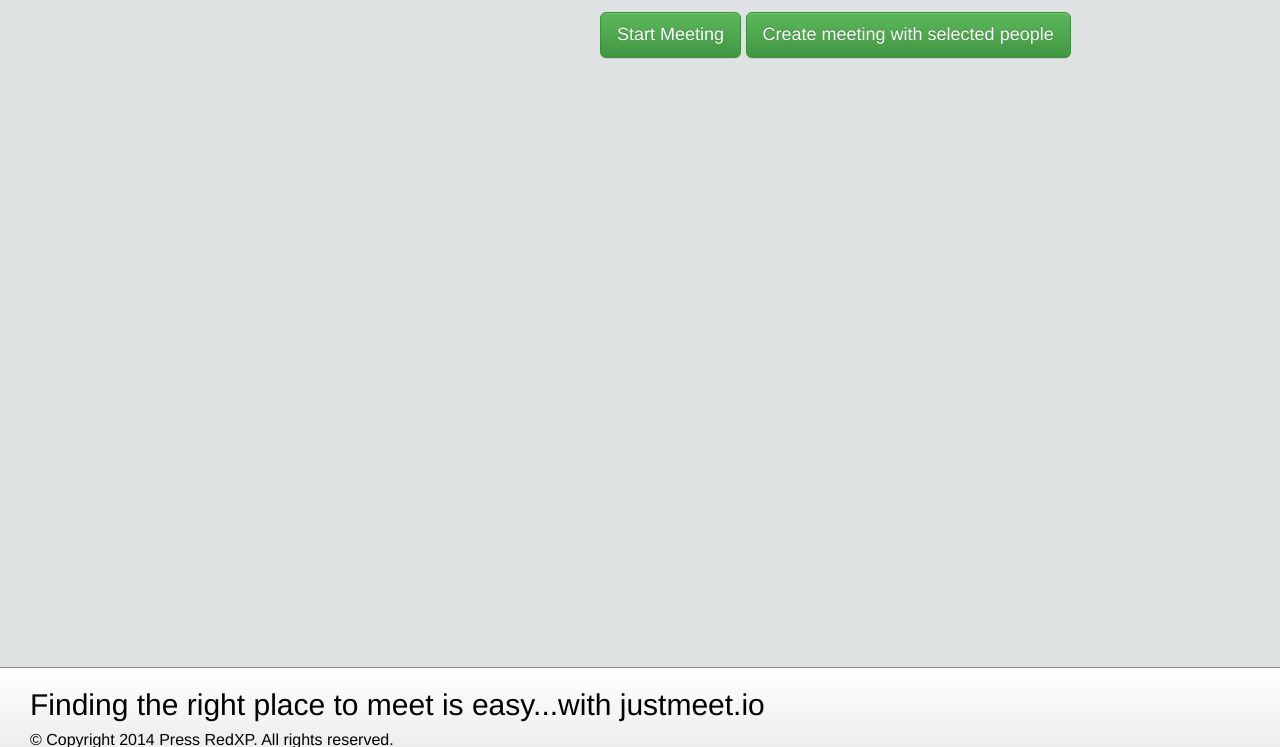
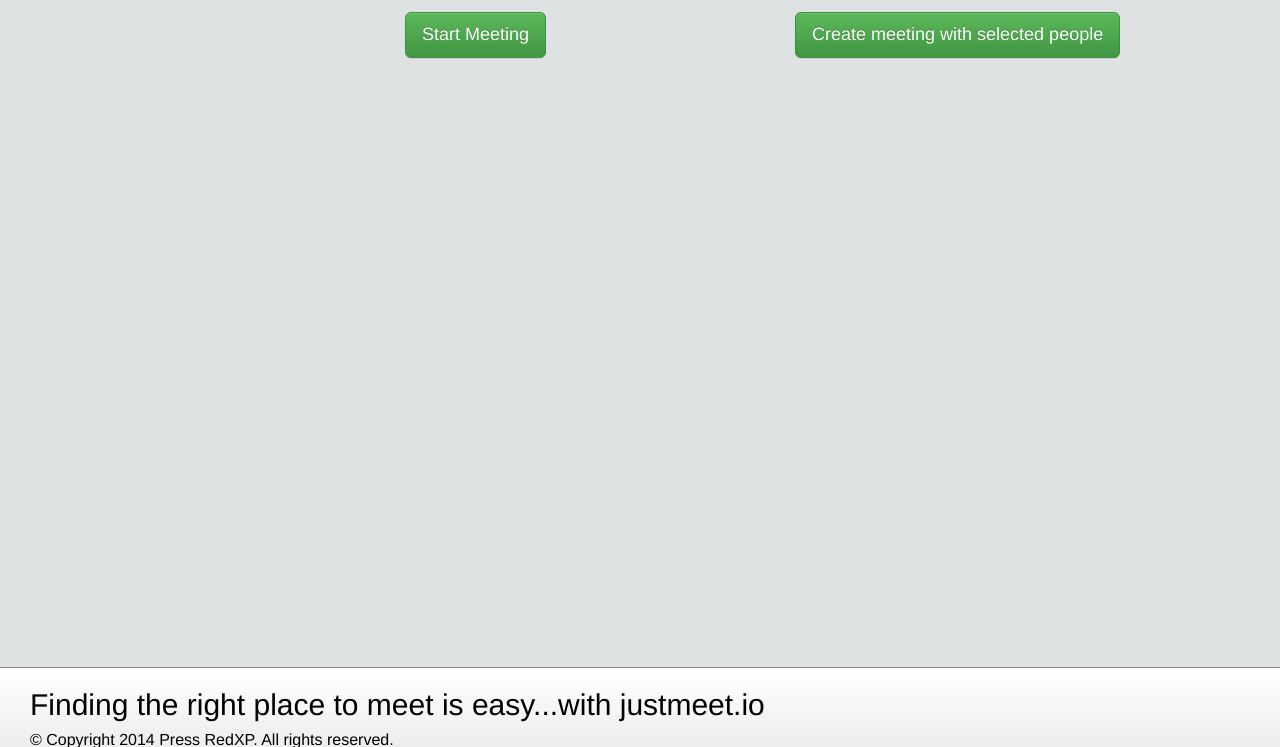
Before and after one commit to PressRedXP/frontend, a plain HTML site: page index.html in a window 1280 px wide. Shown: the part 53-800 px from the top of the page. Drawn offline with nearby package versions, Linux system fonts and the light colour scheme; some packages are replaced by stand-ins of ours; a web font is replaced by a local one.

Commit message:
Styling changes

```diff
--- a/index.html
+++ b/index.html
@@ -62,7 +62,7 @@
 
     </div>
 </div>
-<div class="map_container" id="test" />
+
 
 <div class="container page">
 
@@ -70,16 +70,22 @@
 
         <!-- inside that you have column, with a class of col-md-[column width] ROWS ARE 12 COLUMNS WIDE-->
 
-        <div id="row-1-left" class="col-md-6">
+        <div id="row-1-left" class="col-md-4">
         </div>
 
 
-        <div class="col-md-6">
+        <div class="col-md-4">
             <button type="button" class="btn btn-lg btn-success get-location-button">Start Meeting</button>
-            <button type="button" class="btn btn-lg btn-success meetup-location-button">Create meeting with selected people</button>
-
         </div>
 
+        <div class="col-md-4">
+        	<button type="button" class="btn btn-lg btn-success meetup-location-button">Create meeting with selected people</button>
+        </div>
+
+    </section>
+
+    <section class="row">
+    	<div class="col-md-12 map_container" id="test" />
     </section>
 </div>
 
```
